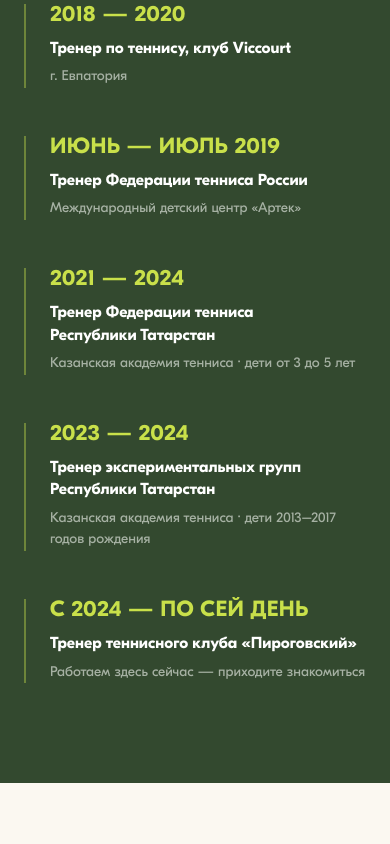
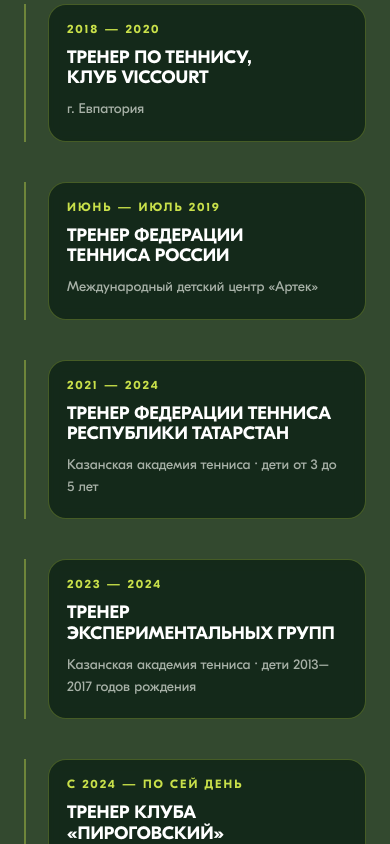
Before and after one commit to prstggvv/play-games, a React (Vite) app: page /#/ in a window 390 px wide. Shown: the part 3100-3944 px from the top of the page. Built offline with nearby package versions, Linux system fonts and the light colour scheme.

Commit message:
fix: way section

```diff
--- a/src/components/MainComponents/SecondPageComponents/WaySection/ui/WaySection.module.css
+++ b/src/components/MainComponents/SecondPageComponents/WaySection/ui/WaySection.module.css
@@ -1,7 +1,7 @@
 .section {
   position: relative;
   overflow: hidden;
-  padding: 130px 0 140px;
+  padding: 120px 0 110px;
   background: var(--color-green-deep);
   color: #F4F7F2;
 }
@@ -13,148 +13,55 @@
   padding: 0 48px;
 }
 
-.head {
-  display: flex;
-  align-items: center;
-  gap: 14px;
-  margin-bottom: 18px;
-  color: var(--color-ball);
+.field {
+  position: relative;
+  width: 92%;
+  max-width: 1080px;
+  margin: 84px auto 0;
+  aspect-ratio: 1000 / 1400;
 }
 
-.headRule {
-  width: 40px;
-  height: 1px;
-  background: currentColor;
-  opacity: 0.7;
+.svg {
+  position: absolute;
+  top: 0;
+  left: 0;
+  width: 100%;
+  height: 100%;
+  overflow: visible;
+  display: block;
 }
 
-.headLabel {
-  font-family: var(--font-gt-pro-bold);
-  font-size: 12px;
-  font-weight: 600;
-  letter-spacing: 0.25em;
-  text-transform: uppercase;
-}
-
-.title {
-  margin: 0;
-  font-family: var(--font-gt-pro-bold);
-  font-weight: 600;
-  font-size: clamp(40px, 4.6vw, 64px);
-  line-height: 1.04;
-  text-transform: uppercase;
-  color: #ffffff;
-}
-
-.sub {
-  margin: 20px 0 0;
-  max-width: 480px;
-  font-family: var(--font-gt-pro-regular);
-  font-size: 16px;
-  line-height: 1.65;
-  color: rgba(244, 247, 242, 0.62);
-  text-wrap: pretty;
-}
-
-.track {
-  position: relative;
-  width: 100%;
-  max-width: 880px;
-  margin: 80px auto 0;
-}
-
-.court {
-  position: absolute;
-  top: 0;
-  left: 8%;
-  right: 8%;
-  bottom: 0;
-  border: 2px solid rgba(244, 247, 242, 0.16);
-  border-radius: 2px;
-}
-
-.courtSingleLeft,
-.courtSingleRight {
-  position: absolute;
-  top: 0;
-  bottom: 0;
-  width: 1px;
-  background: rgba(244, 247, 242, 0.12);
-}
-
-.courtSingleLeft {
-  left: 14%;
-}
-
-.courtSingleRight {
-  right: 14%;
-}
-
-.courtServiceTop,
-.courtServiceBottom {
-  position: absolute;
-  left: 14%;
-  right: 14%;
-  height: 1px;
-  background: rgba(244, 247, 242, 0.12);
-}
-
-.courtServiceTop {
-  top: 28%;
-}
-
-.courtServiceBottom {
-  bottom: 28%;
-}
-
-.courtCenter {
-  position: absolute;
-  top: 28%;
-  bottom: 28%;
-  left: 50%;
-  width: 1px;
-  margin-left: -1px;
-  background: rgba(244, 247, 242, 0.12);
+.courtLine {
+  fill: none;
+  stroke: rgba(244, 247, 242, 0.16);
+  stroke-width: 2;
 }
 
 .courtNet {
-  position: absolute;
-  top: 50%;
-  left: -2px;
-  right: -2px;
-  height: 2px;
-  margin-top: -1px;
-  background: rgba(201, 224, 74, 0.32);
+  fill: none;
+  stroke: rgba(244, 247, 242, 0.28);
+  stroke-width: 2;
+  stroke-dasharray: 5 7;
 }
 
-.svg {
-  position: relative;
-  display: block;
-  width: 100%;
-  height: auto;
-  overflow: visible;
-  z-index: 1;
+.routeGhost {
+  fill: none;
+  stroke: rgba(201, 224, 74, 0.2);
+  stroke-width: 2.5;
 }
 
-.trajectoryGhost {
-  fill: none;
-  stroke: rgba(244, 247, 242, 0.14);
-  stroke-width: 0.5;
-  stroke-linecap: round;
-}
-
-.trajectory {
+.routeTrail {
   fill: none;
   stroke: var(--color-ball);
-  stroke-width: 0.7;
+  stroke-width: 6;
   stroke-linecap: round;
-  filter: drop-shadow(0 0 2px rgba(201, 224, 74, 0.45));
+  filter: drop-shadow(0 0 6px rgba(201, 224, 74, 0.55));
 }
 
 .nodeRing {
   fill: none;
   stroke: var(--color-ball);
-  stroke-width: 0.5;
+  stroke-width: 2.5;
 }
 
 .node {
@@ -167,16 +74,17 @@
 
 .ball {
   fill: var(--color-ball);
+  filter: drop-shadow(0 0 10px rgba(201, 224, 74, 0.85));
 }
 
 .ballSeam {
   fill: none;
-  stroke: rgba(51, 73, 47, 0.65);
-  stroke-width: 0.4;
+  stroke: rgba(51, 73, 47, 0.7);
+  stroke-width: 2;
   stroke-linecap: round;
 }
 
-.cards {
+.stops {
   position: absolute;
   top: 0;
   left: 0;
@@ -185,75 +93,77 @@
   margin: 0;
   padding: 0;
   list-style: none;
-  z-index: 2;
+}
+
+.stop {
+  position: absolute;
+  width: 300px;
+}
+
+.stopRight {
+  transform: translate(5%, -50%);
+}
+
+.stopLeft {
+  transform: translate(-105%, -50%);
+}
+
+.stopCenter {
+  transform: translate(-50%, 10%);
 }
 
 .card {
-  position: absolute;
-  left: 0;
-  width: 40%;
-  transform: translateY(-50%);
-  text-align: right;
-  padding-top: 40px;
-  padding-right: 24px;
-}
-
-.cardRight {
-  left: auto;
-  right: 0;
-  text-align: left;
-  padding-right: 0;
-  padding-left: 24px;
+  background: rgba(9, 30, 19, 0.72);
+  -webkit-backdrop-filter: blur(6px);
+  backdrop-filter: blur(6px);
+  border: 1px solid rgba(201, 224, 74, 0.28);
+  border-radius: 18px;
+  padding: 22px 24px 24px;
 }
 
 .year {
   display: block;
   font-family: var(--font-gt-pro-bold);
-  font-weight: 600;
-  font-size: 26px;
-  line-height: 1.1;
+  font-size: 12px;
+  font-weight: 700;
+  letter-spacing: 2px;
   text-transform: uppercase;
-  letter-spacing: 0.02em;
   color: var(--color-ball);
 }
 
 .role {
   display: block;
-  margin-top: 10px;
+  margin-top: 12px;
   font-family: var(--font-gt-pro-bold);
-  font-size: 17px;
   font-weight: 600;
-  line-height: 1.4;
+  font-size: 21px;
+  line-height: 1.15;
+  text-transform: uppercase;
   color: #ffffff;
-  text-wrap: pretty;
+  text-wrap: balance;
 }
 
 .meta {
   display: block;
-  margin-top: 6px;
+  margin-top: 9px;
   font-family: var(--font-gt-pro-regular);
   font-size: 14px;
   line-height: 1.55;
-  color: rgba(244, 247, 242, 0.6);
+  color: rgba(244, 247, 242, 0.66);
   text-wrap: pretty;
 }
 
-@media (max-width: 900px) {
-  .card {
-    width: 42%;
-    padding-right: 16px;
+@media (max-width: 1024px) {
+  .field {
+    width: 96%;
   }
 
-  .cardRight {
-    padding-left: 16px;
-  }
-
-  .year {
-    font-size: 22px;
+  .stop {
+    width: 260px;
   }
 
   .role {
-    font-size: 16px;
+    font-size: 19px;
   }
 }
 
@@ -266,35 +176,43 @@
     padding: 0 24px;
   }
 
-  .track {
+  .field {
+    width: 100%;
+    aspect-ratio: auto;
     margin-top: 56px;
   }
 
-  .court,
   .svg {
     display: none;
   }
 
-  .cards {
+  .stops {
     position: static;
   }
 
-  .card {
+  .stop,
+  .stopRight,
+  .stopLeft,
+  .stopCenter {
     position: static;
     width: 100%;
     transform: none;
-    text-align: left;
-    padding: 0 0 0 24px;
-    margin-bottom: 48px;
+    padding-left: 22px;
+    margin-bottom: 40px;
     border-left: 2px solid rgba(201, 224, 74, 0.4);
   }
 
-  .card:last-child {
+  .stop:last-child {
     margin-bottom: 0;
   }
+}
 
-  .cardRight {
-    padding: 0 0 0 24px;
-    text-align: left;
+@media (max-width: 480px) {
+  .card {
+    padding: 18px 18px 20px;
+  }
+
+  .role {
+    font-size: 18px;
   }
 }
--- a/src/components/MainComponents/SecondPageComponents/WaySection/ui/WaySection.tsx
+++ b/src/components/MainComponents/SecondPageComponents/WaySection/ui/WaySection.tsx
@@ -14,63 +14,71 @@ interface IPoint {
   y: number;
 }
 
+type Side = 'right' | 'left' | 'center';
+
 interface ITimelineItem {
   year: string;
   role: string;
   meta: string;
   point: IPoint;
   progress: number;
-  side: 'left' | 'right';
+  side: Side;
 }
 
-const VIEWBOX_W = 100;
-const VIEWBOX_H = 160;
+const VIEWBOX_W = 1000;
+const VIEWBOX_H = 1400;
 
 const PATH_D =
-  'M50 4 C50 10 28 10 28 16 C28 33 72 33 72 50 C72 67 28 67 28 84 C28 101 72 101 72 118 C72 134 28 134 28 150';
+  'M250 250 Q560 120 750 470 Q460 540 250 700 Q560 760 750 930 Q470 1010 500 1150';
 
 const TIMELINE: ITimelineItem[] = [
   {
     year: '2018 — 2020',
     role: 'Тренер по теннису, клуб Viccourt',
     meta: 'г. Евпатория',
-    point: { x: 28, y: 16 },
-    progress: 0.1,
-    side: 'left',
+    point: { x: 250, y: 250 },
+    progress: 0.06,
+    side: 'right',
   },
   {
     year: 'Июнь — июль 2019',
     role: 'Тренер Федерации тенниса России',
     meta: 'Международный детский центр «Артек»',
-    point: { x: 72, y: 50 },
-    progress: 0.32,
-    side: 'right',
+    point: { x: 750, y: 470 },
+    progress: 0.28,
+    side: 'left',
   },
   {
     year: '2021 — 2024',
     role: 'Тренер Федерации тенниса Республики Татарстан',
     meta: 'Казанская академия тенниса · дети от 3 до 5 лет',
-    point: { x: 28, y: 84 },
-    progress: 0.52,
+    point: { x: 250, y: 700 },
+    progress: 0.5,
+    side: 'right',
+  },
+  {
+    year: '2023 — 2024',
+    role: 'Тренер экспериментальных групп',
+    meta: 'Казанская академия тенниса · дети 2013–2017 годов рождения',
+    point: { x: 750, y: 930 },
+    progress: 0.72,
     side: 'left',
   },
   {
-    year: '2023 — 2024',
-    role: 'Тренер экспериментальных групп Республики Татарстан',
-    meta: 'Казанская академия тенниса · дети 2013–2017 годов рождения',
-    point: { x: 72, y: 118 },
-    progress: 0.74,
-    side: 'right',
-  },
-  {
     year: 'С 2024 — по сей день',
-    role: 'Тренер теннисного клуба «Пироговский»',
+    role: 'Тренер клуба «Пироговский»',
     meta: 'Работаем здесь сейчас — приходите знакомиться',
-    point: { x: 28, y: 150 },
-    progress: 0.96,
-    side: 'left',
+    point: { x: 500, y: 1150 },
+    progress: 0.94,
+    side: 'center',
   },
 ];
+
+const SIDE_CLASS: Record<Side, string> = {
+  right: cls.stopRight,
+  left: cls.stopLeft,
+  center: cls.stopCenter,
+};
 
 interface ICourtNodeProps {
   point: IPoint;
@@ -79,22 +87,22 @@ interface ICourtNodeProps {
 }
 
 const CourtNode = ({ point, progress, scrollYProgress }: ICourtNodeProps) => {
-  const opacity = useTransform(scrollYProgress, [progress - 0.09, progress], [0.18, 1]);
-  const ringOpacity = useTransform(scrollYProgress, [progress - 0.09, progress], [0, 0.55]);
+  const opacity = useTransform(scrollYProgress, [progress - 0.06, progress], [0.2, 1]);
+  const ringOpacity = useTransform(scrollYProgress, [progress - 0.06, progress], [0, 0.55]);
 
   return (
     <g>
       <motion.circle
         cx={point.x}
         cy={point.y}
-        r={5}
+        r={16}
         className={classNames(cls.nodeRing, {}, [])}
         style={{ opacity: ringOpacity }}
       />
       <motion.circle
         cx={point.x}
         cy={point.y}
-        r={2.4}
+        r={8}
         className={classNames(cls.node, {}, [])}
         style={{ opacity }}
       />
@@ -103,23 +111,20 @@ const CourtNode = ({ point, progress, scrollYProgress }: ICourtNodeProps) => {
 };
 
 const cardVariants = {
-  hidden: (side: 'left' | 'right') => ({
-    opacity: 0,
-    x: side === 'left' ? -44 : 44,
-  }),
+  hidden: { opacity: 0, y: 22 },
   visible: {
     opacity: 1,
-    x: 0,
+    y: 0,
     transition: { duration: 0.7, ease: [0.23, 1, 0.36, 1] as const },
   },
 };
 
 export const WaySection = ({ className }: IWaySection) => {
-  const trackRef = useRef<HTMLDivElement>(null);
+  const fieldRef = useRef<HTMLDivElement>(null);
 
   const { scrollYProgress } = useScroll({
-    target: trackRef,
-    offset: ['start 0.78', 'end 0.62'],
+    target: fieldRef,
+    offset: ['start 0.8', 'end 0.62'],
   });
 
   const ballDistance = useTransform(scrollYProgress, [0, 1], ['0%', '100%']);
@@ -129,31 +134,31 @@ export const WaySection = ({ className }: IWaySection) => {
       <div className={classNames(cls.container, {}, [])}>
         <TitleSecondPage
           title='Путь на корте'
-          subtitle='Семь лет тренерской работы — от детских лагерей Крыма до академий и
-            клубов.'
+          subtitle='Семь лет тренерской работы — от детских лагерей Крыма до академий и клубов.'
           isWhite={true}
         />
 
-        <div ref={trackRef} className={classNames(cls.track, {}, [])}>
-          <div className={classNames(cls.court, {}, [])} aria-hidden="true">
-            <span className={classNames(cls.courtSingleLeft, {}, [])} />
-            <span className={classNames(cls.courtSingleRight, {}, [])} />
-            <span className={classNames(cls.courtServiceTop, {}, [])} />
-            <span className={classNames(cls.courtServiceBottom, {}, [])} />
-            <span className={classNames(cls.courtCenter, {}, [])} />
-            <span className={classNames(cls.courtNet, {}, [])} />
-          </div>
-
+        <div ref={fieldRef} className={classNames(cls.field, {}, [])}>
           <svg
             className={classNames(cls.svg, {}, [])}
             viewBox={`0 0 ${VIEWBOX_W} ${VIEWBOX_H}`}
-            preserveAspectRatio="xMidYMid meet"
-            aria-hidden="true"
+            preserveAspectRatio='xMidYMid meet'
+            aria-hidden='true'
           >
-            <path d={PATH_D} className={classNames(cls.trajectoryGhost, {}, [])} />
+            <rect x={130} y={70} width={740} height={1260} rx={4} className={classNames(cls.courtLine, {}, [])} />
+            <line x1={210} y1={70} x2={210} y2={1330} className={classNames(cls.courtLine, {}, [])} />
+            <line x1={790} y1={70} x2={790} y2={1330} className={classNames(cls.courtLine, {}, [])} />
+            <line x1={210} y1={470} x2={790} y2={470} className={classNames(cls.courtLine, {}, [])} />
+            <line x1={210} y1={930} x2={790} y2={930} className={classNames(cls.courtLine, {}, [])} />
+            <line x1={500} y1={470} x2={500} y2={930} className={classNames(cls.courtLine, {}, [])} />
+            <line x1={490} y1={70} x2={510} y2={70} className={classNames(cls.courtLine, {}, [])} />
+            <line x1={490} y1={1330} x2={510} y2={1330} className={classNames(cls.courtLine, {}, [])} />
+            <line x1={95} y1={700} x2={905} y2={700} className={classNames(cls.courtNet, {}, [])} />
+
+            <path d={PATH_D} className={classNames(cls.routeGhost, {}, [])} />
             <motion.path
               d={PATH_D}
-              className={classNames(cls.trajectory, {}, [])}
+              className={classNames(cls.routeTrail, {}, [])}
               style={{ pathLength: scrollYProgress }}
             />
 
@@ -166,31 +171,35 @@ export const WaySection = ({ className }: IWaySection) => {
               />
             ))}
 
-            <motion.g
-              style={{ offsetPath: `path("${PATH_D}")`, offsetDistance: ballDistance }}
-            >
-              <circle r={4.2} className={classNames(cls.ballGlow, {}, [])} />
-              <circle r={2.6} className={classNames(cls.ball, {}, [])} />
-              <path d="M-2.4 -1 Q0 1.4 2.4 -1" className={classNames(cls.ballSeam, {}, [])} />
+            <motion.g style={{ offsetPath: `path("${PATH_D}")`, offsetDistance: ballDistance }}>
+              <circle r={22} className={classNames(cls.ballGlow, {}, [])} />
+              <circle r={12} className={classNames(cls.ball, {}, [])} />
+              <path d='M-8 -3 Q0 5 8 -3' className={classNames(cls.ballSeam, {}, [])} />
             </motion.g>
           </svg>
 
-          <ul className={classNames(cls.cards, {}, [])}>
+          <ul className={classNames(cls.stops, {}, [])}>
             {TIMELINE.map((item) => (
-              <motion.li
+              <li
                 key={item.year}
-                className={classNames(cls.card, { [cls.cardRight]: item.side === 'right' }, [])}
-                style={{ top: `${(item.point.y / VIEWBOX_H) * 100}%` }}
-                custom={item.side}
-                variants={cardVariants}
-                initial="hidden"
-                whileInView="visible"
-                viewport={VIEWPORT_ONCE}
+                className={classNames(cls.stop, {}, [SIDE_CLASS[item.side]])}
+                style={{
+                  left: `${(item.point.x / VIEWBOX_W) * 100}%`,
+                  top: `${(item.point.y / VIEWBOX_H) * 100}%`,
+                }}
               >
-                <span className={classNames(cls.year, {}, [])}>{item.year}</span>
-                <span className={classNames(cls.role, {}, [])}>{item.role}</span>
-                <span className={classNames(cls.meta, {}, [])}>{item.meta}</span>
-              </motion.li>
+                <motion.div
+                  className={classNames(cls.card, {}, [])}
+                  variants={cardVariants}
+                  initial='hidden'
+                  whileInView='visible'
+                  viewport={VIEWPORT_ONCE}
+                >
+                  <span className={classNames(cls.year, {}, [])}>{item.year}</span>
+                  <span className={classNames(cls.role, {}, [])}>{item.role}</span>
+                  <span className={classNames(cls.meta, {}, [])}>{item.meta}</span>
+                </motion.div>
+              </li>
             ))}
           </ul>
         </div>
```
